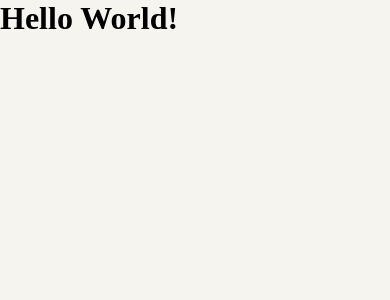
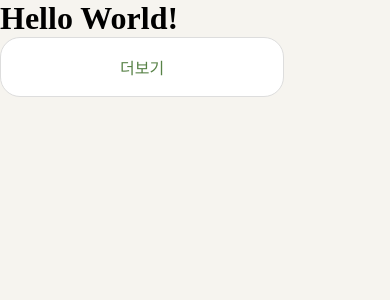
Before and after one commit to codeit-first-level-project-team3/LearnerCrossing-ProjectFrontend, a React (Vite) app: page / in a window 390 px wide. Shown: the top 300 px of the page. Built offline with nearby package versions, Linux system fonts and the light colour scheme; a web font is replaced by a local one.

Commit message:
MoreButton 생성(크기 동일해서 반응형 추가x)

```diff
--- a/src/App.jsx
+++ b/src/App.jsx
@@ -7,10 +7,14 @@ import MakeButton from './components/molecules/MakeButton/MakeButton';
 import Search from './components/molecules/Search/Search';
 import Sort from './components/molecules/Sort/Sort';
 import INput from './components/atoms/Input/Input'
+import MoreButton from './components/molecules/MoreButton/MoreButton';
 
 function App() {
   return (
+    <div>
     <RouterProvider router={router} />
+    <MoreButton />
+    </div>
   );
 }
 
--- /dev/null
+++ b/src/components/molecules/MoreButton/MoreButton.jsx
@@ -0,0 +1,10 @@
+import React from "react";
+import styles from "./MoreButton.module.css";
+
+export default function MoreButton({ text = "더보기", ...props }) {
+  return (
+    <button className={styles.moreBtn} {...props}>
+      {text}
+    </button>
+  );
+}
--- /dev/null
+++ b/src/components/molecules/MoreButton/MoreButton.module.css
@@ -0,0 +1,22 @@
+.moreBtn {
+  display: flex;
+  justify-content: center;
+  align-items: center;
+  gap: 10px;
+  padding: 17px 119px;
+
+  border-radius: 20px;
+  border: 1px solid var(--gray-DDDDDD);
+  background: var(--white);
+
+  color: var(--green-text-578246);
+  text-align: center;
+  font-family: var(--font-family);
+  font-size: 16px;
+  font-style: normal;
+  font-weight: 500;
+  line-height: normal;
+
+  cursor: pointer;
+  box-sizing: border-box;
+}
```
